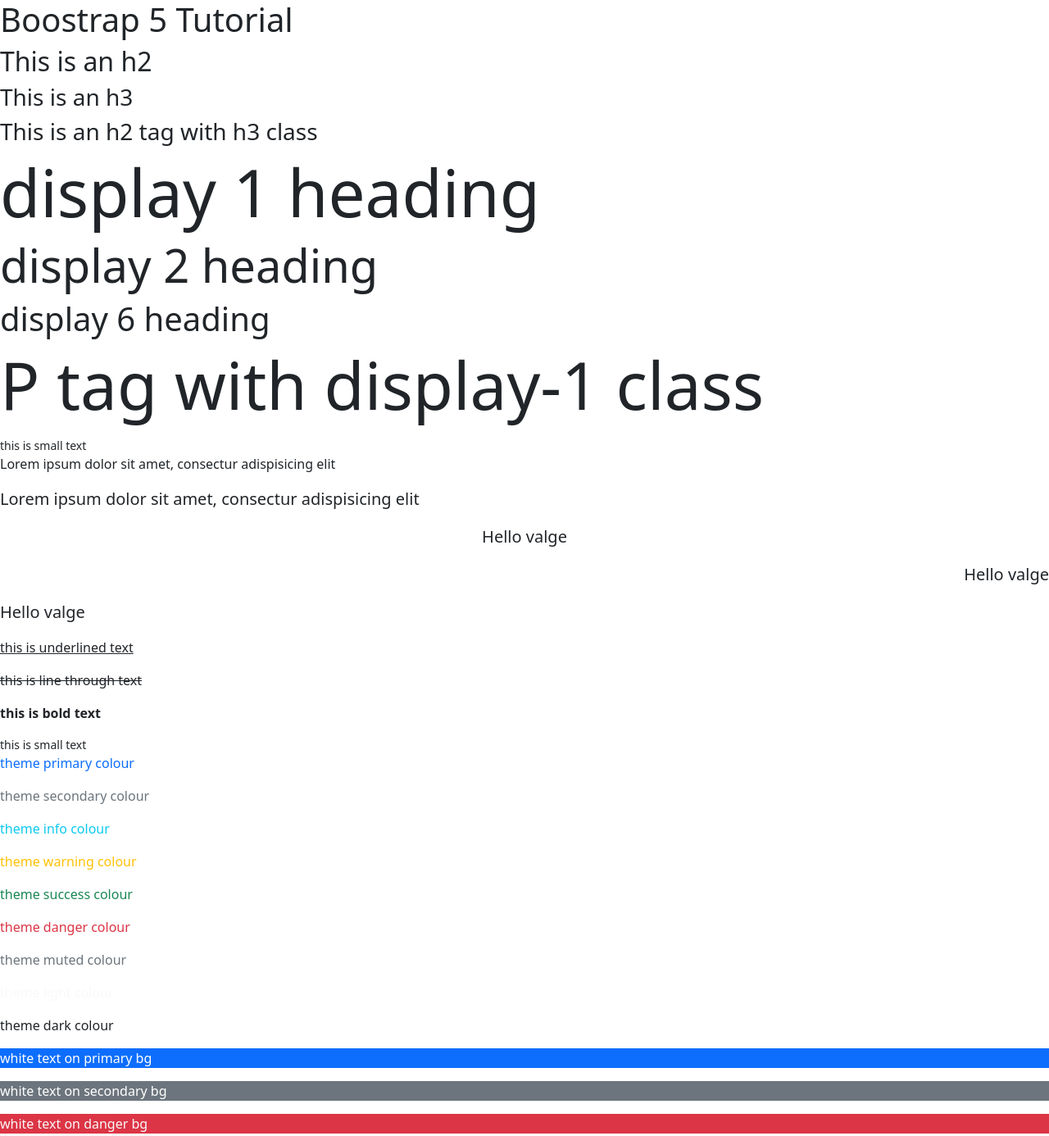
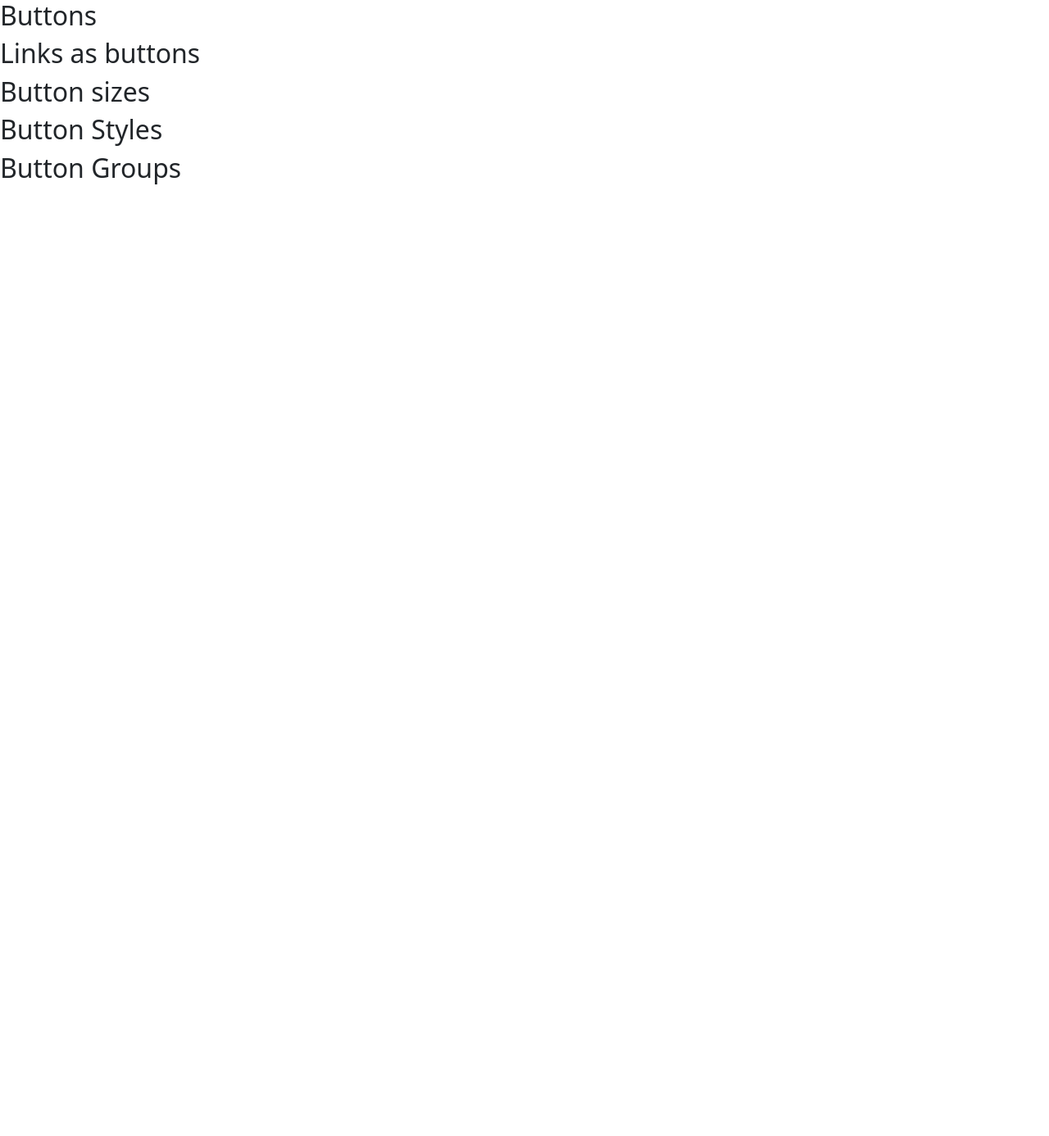
Before and after one commit to ChrisVoco/Bootstrap5, a plain HTML site: page index.html in a window 1280 px wide. Shown: the whole page at 82% size. After the commit the page ends 800 px from the top, so only its background shows below. Drawn offline with nearby package versions, Linux system fonts and the light colour scheme.

Commit message:
Third Lesson Part 1

```diff
--- a/index.html
+++ b/index.html
@@ -12,47 +12,20 @@
     <title>Chris Valge - the Wargod</title>
   </head>
   <body>
-    <!-- heading tags -->
-    <h1>Boostrap 5 Tutorial</h1>
-    <h2>This is an h2</h2>
-    <h3>This is an h3</h3>
-    <h2 class="h3">This is an h2 tag with h3 class</h2>
+    <!-- basic buttons -->
+    <h2>Buttons</h2>
 
-    <!-- Display headings -->
-    <h1 class="display-1">display 1 heading</h1>
-    <h1 class="display-4">display 2 heading</h1>
-    <h1 class="display-6">display 6 heading</h1>
-    <p class="display-1">P tag with display-1 class</p>
+    <!-- anchor tags as buttons -->
+    <h2>Links as buttons</h2>
 
-    <!-- lead text & alignment -->
-    <small>this is small text</small>
-    <p>Lorem ipsum dolor sit amet, consectur adispisicing elit</p>
-    <p class="lead">Lorem ipsum dolor sit amet, consectur adispisicing elit</p>
-    <p class="lead text-center">Hello valge</p>
-    <p class="lead text-end">Hello valge</p>
-    <p class="lead">Hello valge</p>
+    <!-- Button sizes -->
+    <h2>Button sizes</h2>
 
-    <!-- text decoration & font weight -->
-    <p class="text-decoration-underline">this is underlined text</p>
-    <p class="text-decoration-line-through">this is line through text</p>
-    <p class="fw-bold">this is bold text</p>
-    <small>this is small text</small>
+    <!-- outlined styles -->
+    <h2>Button Styles</h2>
 
-    <!-- text colorus -->
-    <p class="text-primary">theme primary colour</p>
-    <p class="text-secondary">theme secondary colour</p>
-    <p class="text-info">theme info colour</p>
-    <p class="text-warning">theme warning colour</p>
-    <p class="text-success">theme success colour</p>
-    <p class="text-danger">theme danger colour</p>
-    <p class="text-muted">theme muted colour</p>
-    <p class="text-light">theme light colour</p>
-    <p class="text-dark">theme dark colour</p>
-
-    <!-- bg colors-->
-    <p class="text-white bg-primary">white text on primary bg</p>
-    <p class="text-white bg-secondary">white text on secondary bg</p>
-    <p class="text-light bg-danger">white text on danger bg</p>
+    <!-- button groups -->
+    <h2>Button Groups</h2>
 
     <script
       src="https://cdn.jsdelivr.net/npm/bootstrap@5.0.2/dist/js/bootstrap.bundle.min.js"
```
